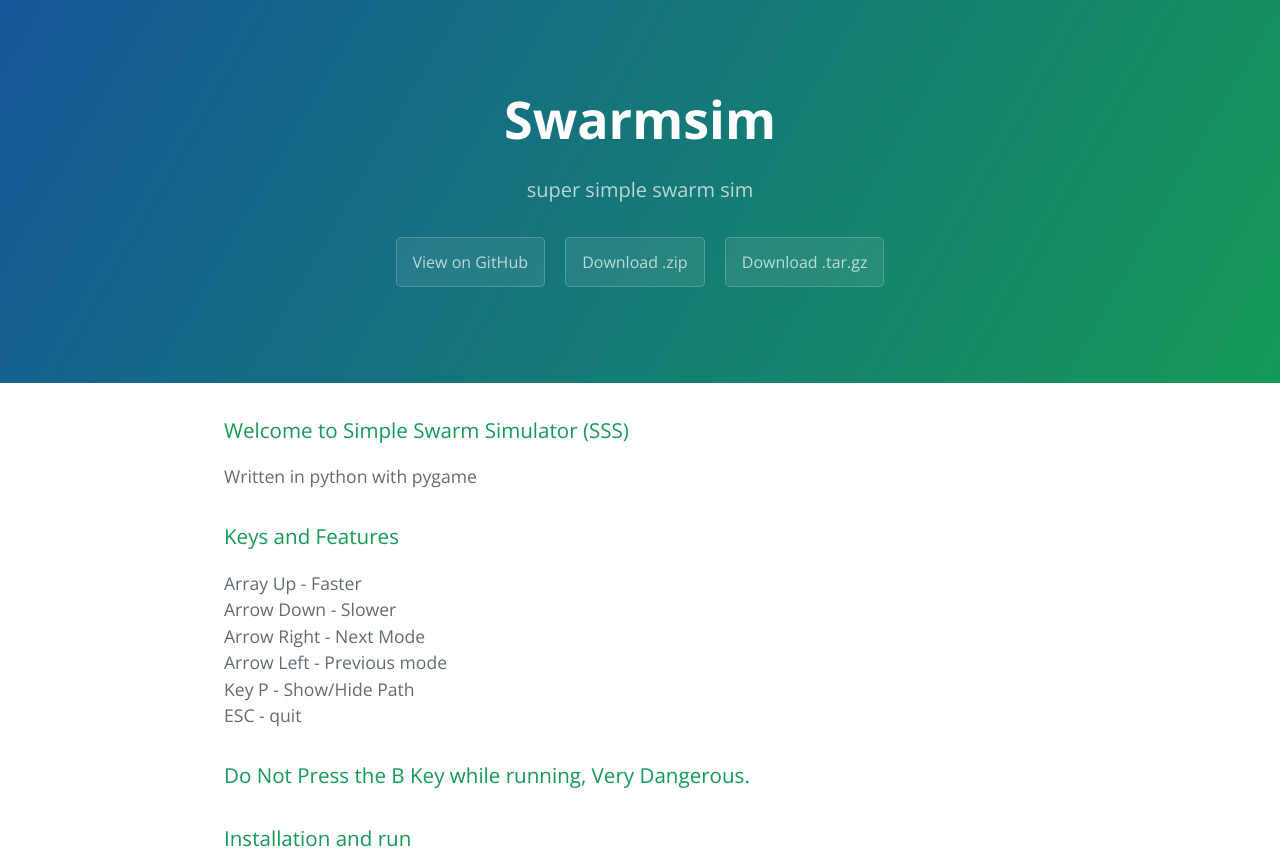
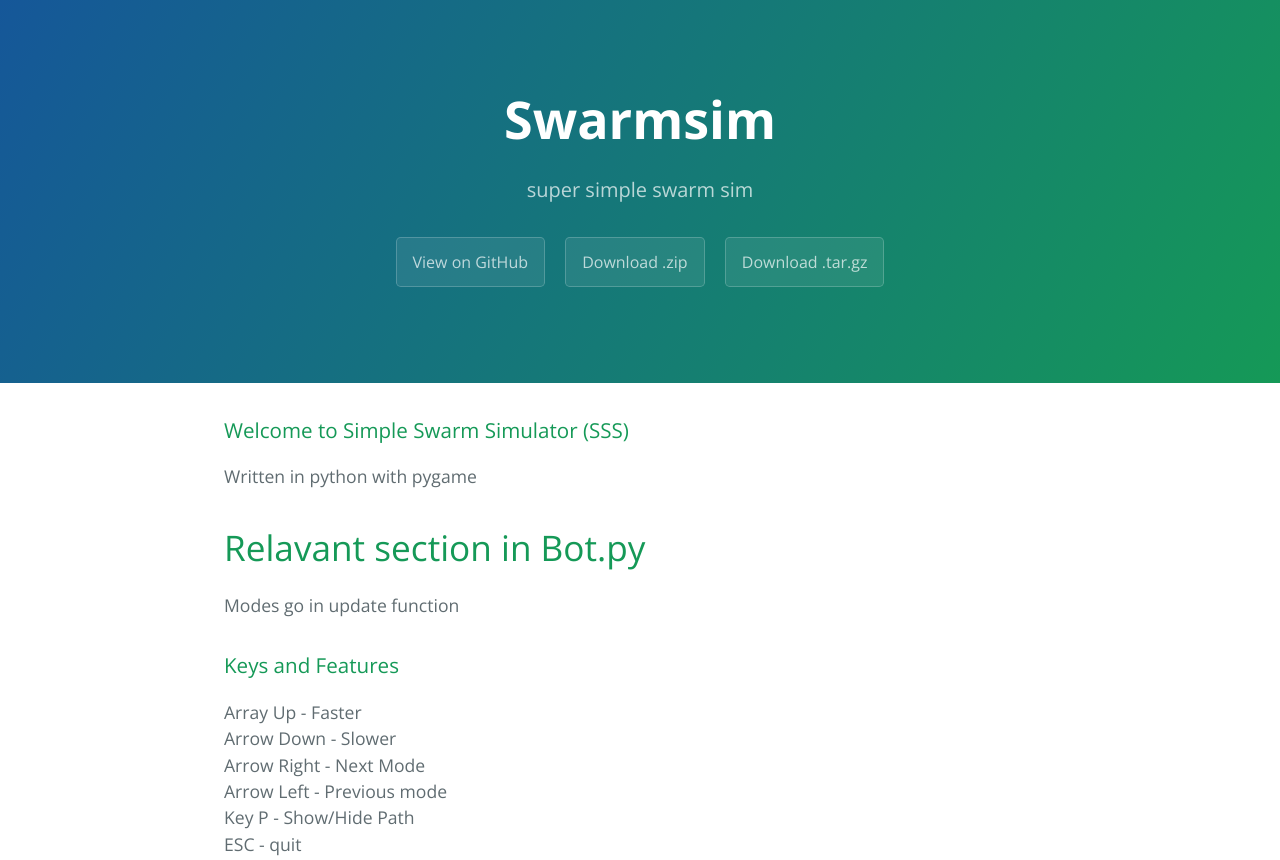
Before and after one commit to saulc/swarmsim, a plain HTML site: page index.html in a window 1280 px wide. Shown: the top 860 px of the page. Drawn offline with nearby package versions, Linux system fonts and the light colour scheme.

Commit message:
Create gh-pages branch via GitHub

```diff
--- a/index.html
+++ b/index.html
@@ -23,6 +23,11 @@
 <a id="welcome-to-simple-swarm-simulator-sss" class="anchor" href="#welcome-to-simple-swarm-simulator-sss" aria-hidden="true"><span aria-hidden="true" class="octicon octicon-link"></span></a>Welcome to Simple Swarm Simulator (SSS)</h3>
 
 <p>Written in python with pygame  </p>
+
+<h1>
+<a id="relavant-section-in-botpy" class="anchor" href="#relavant-section-in-botpy" aria-hidden="true"><span aria-hidden="true" class="octicon octicon-link"></span></a>Relavant section in Bot.py</h1>
+
+<p>Modes go in update function</p>
 
 <h3>
 <a id="keys-and-features" class="anchor" href="#keys-and-features" aria-hidden="true"><span aria-hidden="true" class="octicon octicon-link"></span></a>Keys and Features</h3>
--- a/params.json
+++ b/params.json
@@ -1 +1 @@
-{"name":"Swarmsim","tagline":"super simple swarm sim","body":"### Welcome to Simple Swarm Simulator (SSS)  \r\nWritten in python with pygame  \r\n\r\n### Keys and Features  \r\nArray Up - Faster  \r\nArrow Down - Slower  \r\nArrow Right - Next Mode  \r\nArrow Left - Previous mode  \r\nKey P   -   Show/Hide Path  \r\nESC     -      quit  \r\n  \r\n### Do Not Press the B Key while running, Very Dangerous.  \r\n  \r\n  \r\n### Installation and run  \r\npython 3.4  \r\npygame 2.8  \r\nrun with  \r\n  open terminal to swarmsim/componets/  \r\n  python ./main.py  \r\n  \r\n  \r\n### Support or Contact  \r\nMade for education use.  no support.  \r\n   \r\n\r\n","google":"","note":"Don't delete this file! It's used internally to help with page regeneration."}
+{"name":"Swarmsim","tagline":"super simple swarm sim","body":"### Welcome to Simple Swarm Simulator (SSS)  \r\nWritten in python with pygame  \r\n\r\n#Relavant section in Bot.py\r\n  Modes go in update function\r\n\r\n### Keys and Features  \r\nArray Up - Faster  \r\nArrow Down - Slower  \r\nArrow Right - Next Mode  \r\nArrow Left - Previous mode  \r\nKey P   -   Show/Hide Path  \r\nESC     -      quit  \r\n### Do Not Press the B Key while running, Very Dangerous.  \r\n  \r\n  \r\n### Installation and run  \r\npython 3.4  \r\npygame 2.8  \r\nrun with  \r\n  open terminal to swarmsim/componets/  \r\n  python ./main.py  \r\n  \r\n  \r\n### Support or Contact  \r\nMade for education use.  no support.  \r\n   \r\n\r\n","google":"","note":"Don't delete this file! It's used internally to help with page regeneration."}
```
